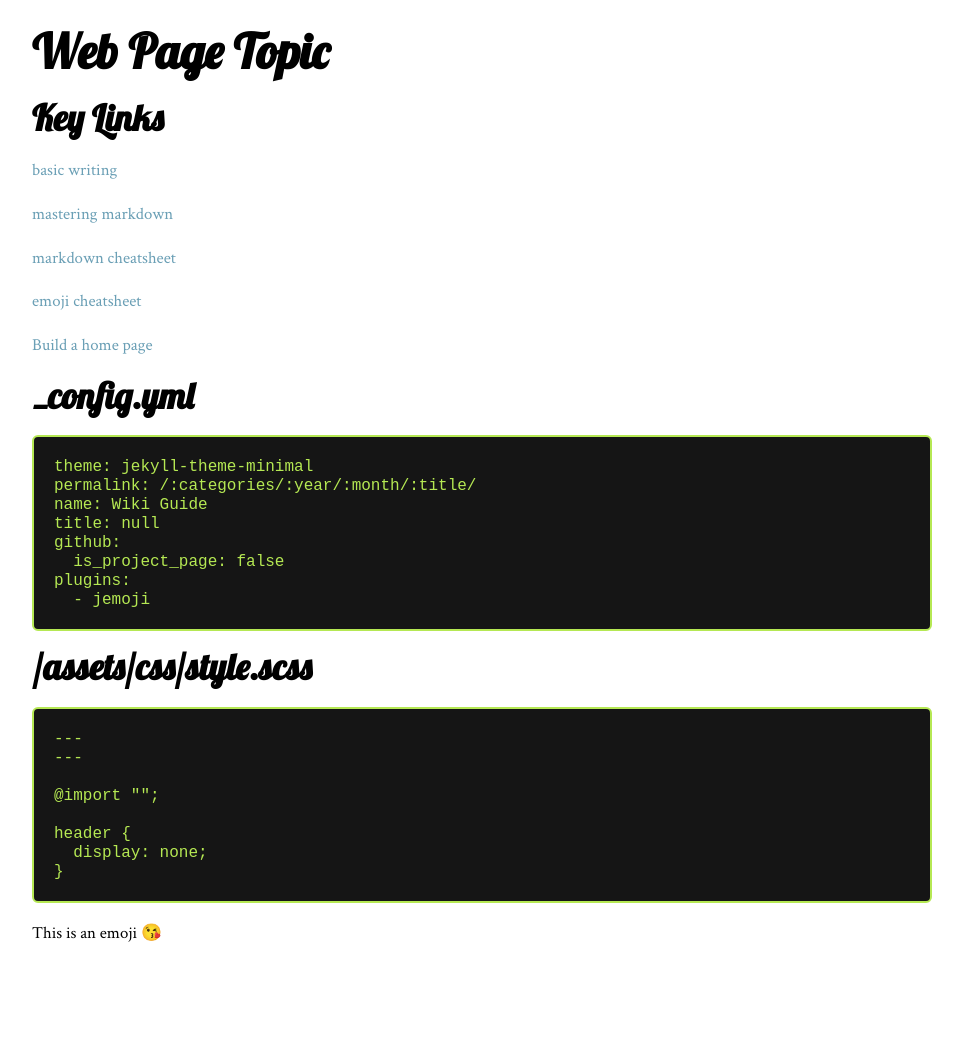
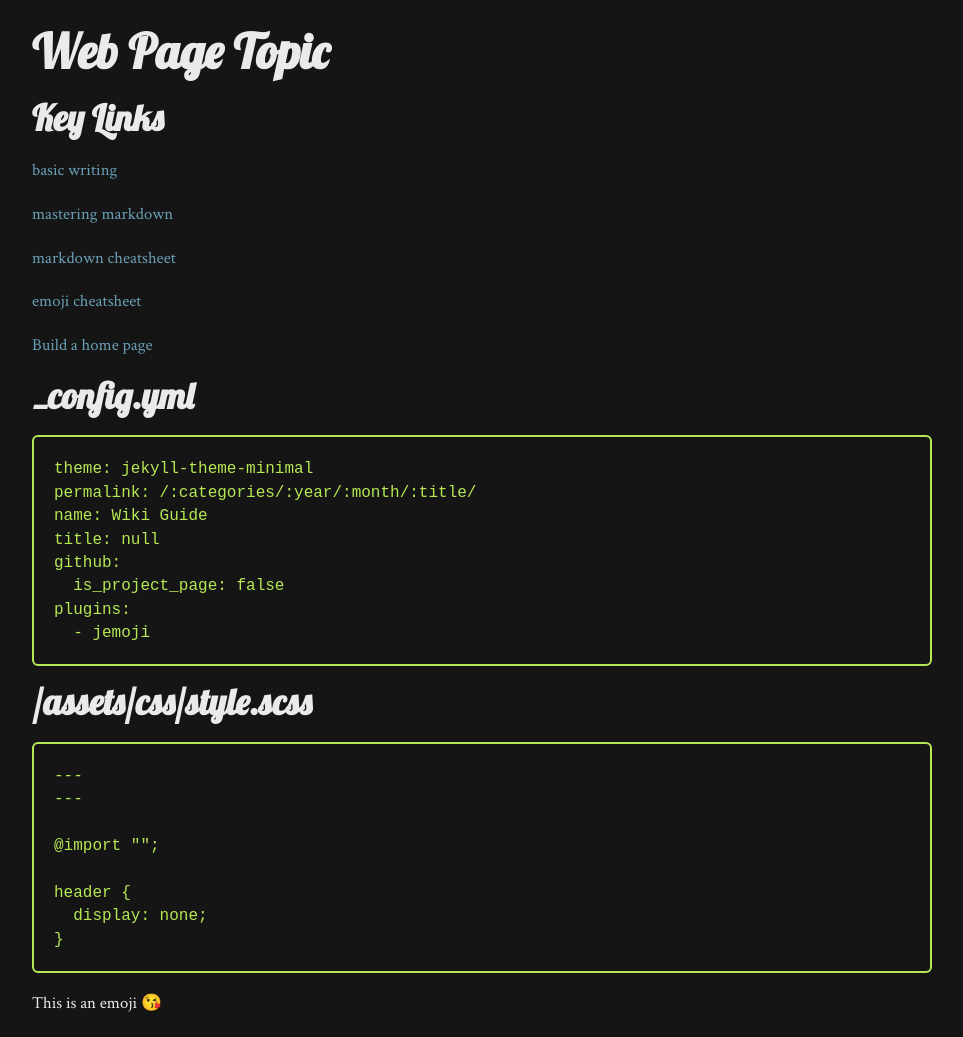
Before and after one commit to profphillips/wikibasics, a Jekyll site: the page built from index.md, in a window 1280 px wide. Shown: the whole page, without its empty margins (158-1121 px from the left). Built offline with Jekyll 4.4.1, drawn with Linux system fonts in a browser that asks for light colours; emoji names are drawn with the system emoji font; our own code applies the rules of GitHub Pages for plain Markdown files; before the commit the page ends 967 px from its top, so only the background shows below that.

Commit message:
Update style.scss

```diff
--- a/assets/css/style.scss
+++ b/assets/css/style.scss
@@ -58,6 +58,12 @@ body {
   width: 90%;
   max-width: 1000px;
   margin: 0 auto;
+  color: $color;
+  background-color: $background-color;
+  padding: 0;
+ // font-family: $body-font-family;
+  font-size: 16px;
+  line-height: 1.4;
 }
 
 /*
```
